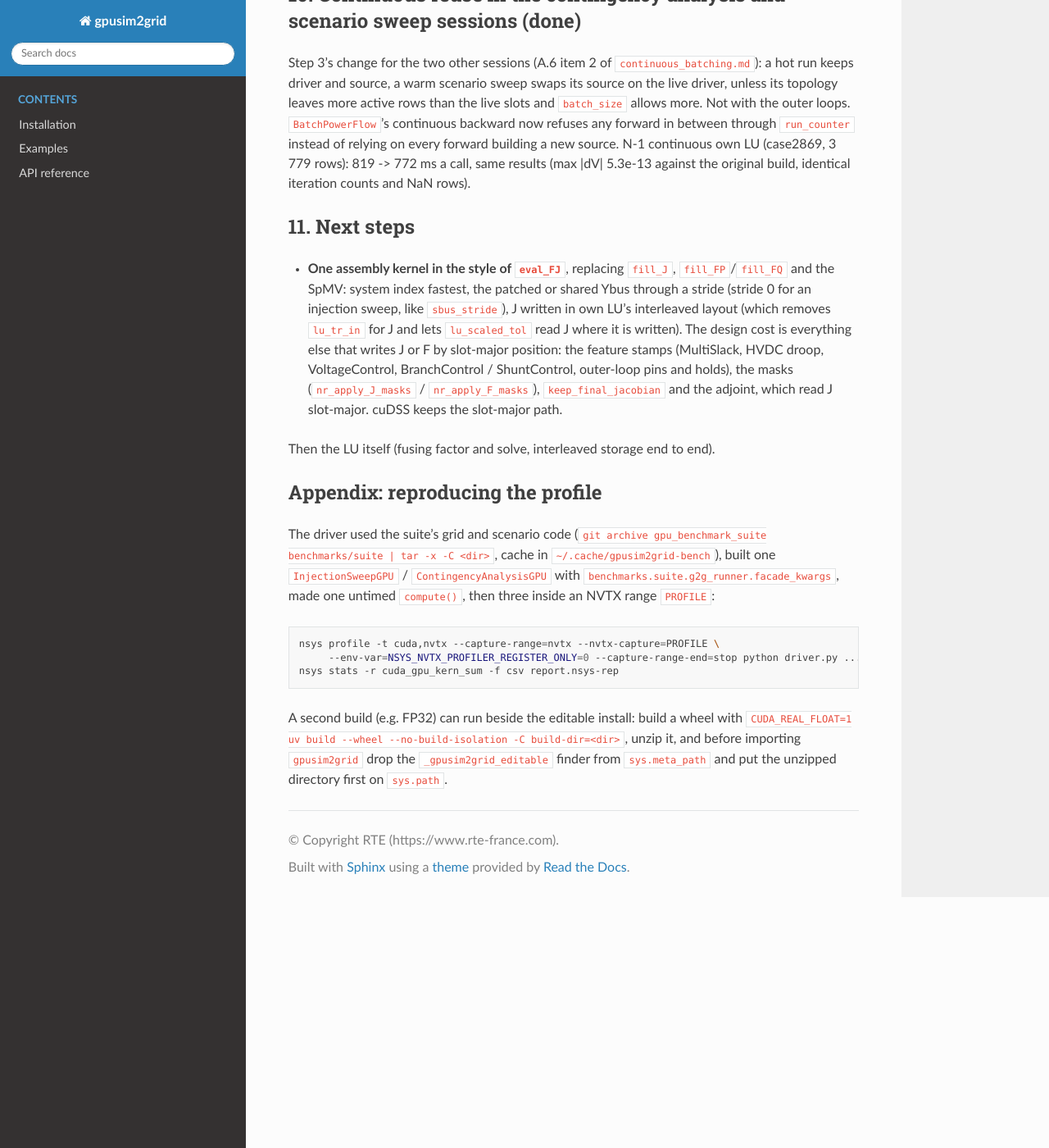
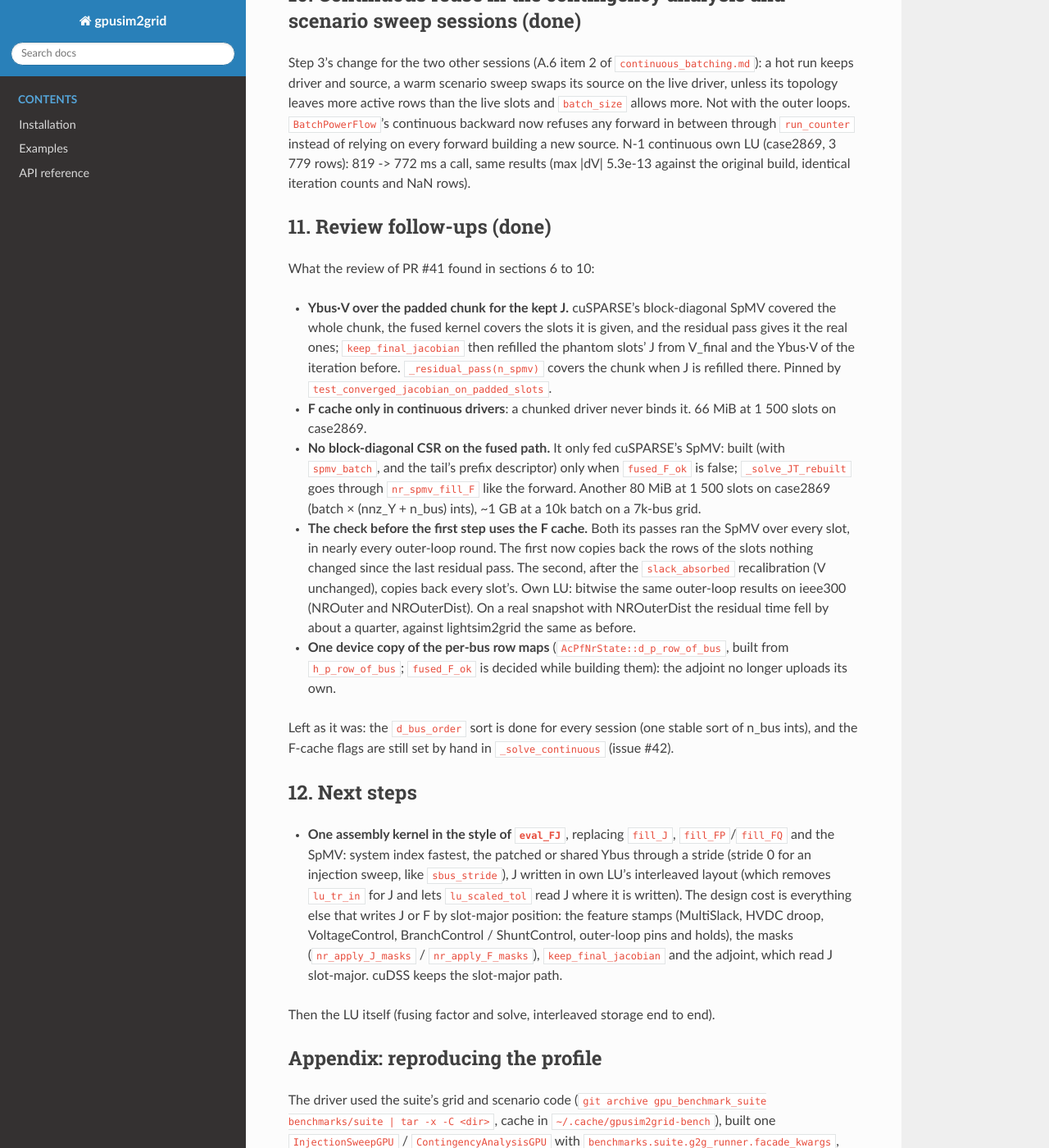
Before and after one commit to Grid2op/gpusim2grid, a Sphinx documentation site: the page built from docs/dev_notes/newton_kernels_performance.md, in a window 1280 px wide and 1400 px high, scrolled down 5466 px. Shown: the whole window at 82% size. Built offline with Sphinx 7.4.7 and the Read the Docs theme 3.1.0, drawn with Linux system fonts in a browser that asks for light colours.

Commit message:
Batch driver: F cache in the check before the first step, no block-diagonal CSR on the fused path
Review follow-ups of #41 (performance):

- _check_before_first_step ran two residual passes over every slot, each
  with the SpMV, in nearly every outer-loop round. The first now copies
  back the P/Q rows of the slots nothing changed since the last residual
  pass (the F cache's flags); the second, after the slack_absorbed
  recalibration, which does not move V, copies back every slot's. The check
  owns the flags' upload and leaves them all set on the device, so the
  round no longer rewrites the pinned h_fclean_ while that upload may still
  read it. Own LU: bitwise the same outer-loop results on ieee300 (NROuter
  and NROuterDist); on a real snapshot with NROuterDist the residual time
  falls by about a quarter, the agreement with lightsim2grid unchanged.
- The block-diagonal Ybus CSR (batch x nnz_Y ints) and its cuSPARSE
  descriptors -- the full batch's and the tail's prefix -- are only built
  when the fused SpMV + mismatch kernel cannot take the ledger
  (fused_F_ok false). _solve_JT_rebuilt goes through nr_spmv_fill_F like
  the forward, so nothing else reads them; CuSpMV::spmv throws on a
  descriptor never built. 80 MiB less at 1500 slots on case2869, ~1 GB at a
  10k batch on a 7k-bus grid.
- One device copy of the per-bus P/Q row maps: AcPfNrState uploads
  h_p_row_of_bus / h_q_row_of_bus (fused_F_ok decided while building them),
  and the adjoint's gen_v term reads those instead of its own upload.

Full suite: 947 passed, 4 skipped.

Assisted-by: Claude Code (claude-opus-5-5)
Signed-off-by: Benjamin Donnot <benjamin.donnot@rte-france.com>

```diff
--- a/CHANGELOG.rst
+++ b/CHANGELOG.rst
@@ -10,6 +10,8 @@ Change Log
 - [IMPROVED] ``scheduling="continuous"`` keeps its driver across ``compute()`` calls on the three batch facades
   (not with ``outer_loops``): no allocation or cuDSS analysis.
 - [IMPROVED] ``scheduling="continuous"``: a round's first Newton step reuses the residual pass's mismatch.
+- [IMPROVED] Batch drivers no longer allocate the block-diagonal Ybus CSR (batch × nnz_Y ints) unless cuSPARSE's
+  SpMV is used.
 - [FIXED] ``outer_loops=True``: an inner solve already within tolerance takes no Newton step, as lightsim2grid's;
   the extra step changed the loops' decisions.
 - [BREAKING] ``outer_loops=True``: ``nb_nr_iterations`` / ``get_row_iterations()`` count the steps taken, 0 for an
--- a/docs/dev_notes/newton_kernels_performance.md
+++ b/docs/dev_notes/newton_kernels_performance.md
@@ -206,7 +206,35 @@ outer loops. `BatchPowerFlow`'s continuous backward now refuses any forward in b
 (case2869, 3 779 rows): 819 -> 772 ms a call, same results (max |dV| 5.3e-13 against the
 original build, identical iteration counts and NaN rows).
 
-## 11. Next steps
+## 11. Review follow-ups (done)
+
+What the review of PR #41 found in sections 6 to 10:
+
+- **Ybus·V over the padded chunk for the kept J.** cuSPARSE's block-diagonal SpMV covered the
+  whole chunk, the fused kernel covers the slots it is given, and the residual pass gives it the
+  real ones; `keep_final_jacobian` then refilled the phantom slots' J from V_final and the Ybus·V
+  of the iteration before. `_residual_pass(n_spmv)` covers the chunk when J is refilled there.
+  Pinned by `test_converged_jacobian_on_padded_slots`.
+- **F cache only in continuous drivers**: a chunked driver never binds it. 66 MiB at 1 500 slots
+  on case2869.
+- **No block-diagonal CSR on the fused path.** It only fed cuSPARSE's SpMV: built (with
+  `spmv_batch`, and the tail's prefix descriptor) only when `fused_F_ok` is false;
+  `_solve_JT_rebuilt` goes through `nr_spmv_fill_F` like the forward. Another 80 MiB at
+  1 500 slots on case2869 (batch × (nnz_Y + n_bus) ints), ~1 GB at a 10k batch on a 7k-bus grid.
+- **The check before the first step uses the F cache.** Both its passes ran the SpMV over every
+  slot, in nearly every outer-loop round. The first now copies back the rows of the slots nothing
+  changed since the last residual pass. The second, after the `slack_absorbed` recalibration (V
+  unchanged), copies back every slot's. Own LU: bitwise the same outer-loop results on ieee300
+  (NROuter and NROuterDist). On a real snapshot with NROuterDist the residual time fell by about
+  a quarter, against lightsim2grid the same as before.
+- **One device copy of the per-bus row maps** (`AcPfNrState::d_p_row_of_bus`, built from
+  `h_p_row_of_bus`; `fused_F_ok` is decided while building them): the adjoint no longer uploads
+  its own.
+
+Left as it was: the `d_bus_order` sort is done for every session (one stable sort of n_bus ints),
+and the F-cache flags are still set by hand in `_solve_continuous` (issue #42).
+
+## 12. Next steps
 
 - **One assembly kernel in the style of `eval_FJ`**, replacing `fill_J`, `fill_FP`/`fill_FQ` and the
   SpMV: system index fastest, the patched or shared Ybus through a stride (stride 0 for an
```
Also changed, not shown: CLAUDE.md (+2 -2 lines), 5 other files.
